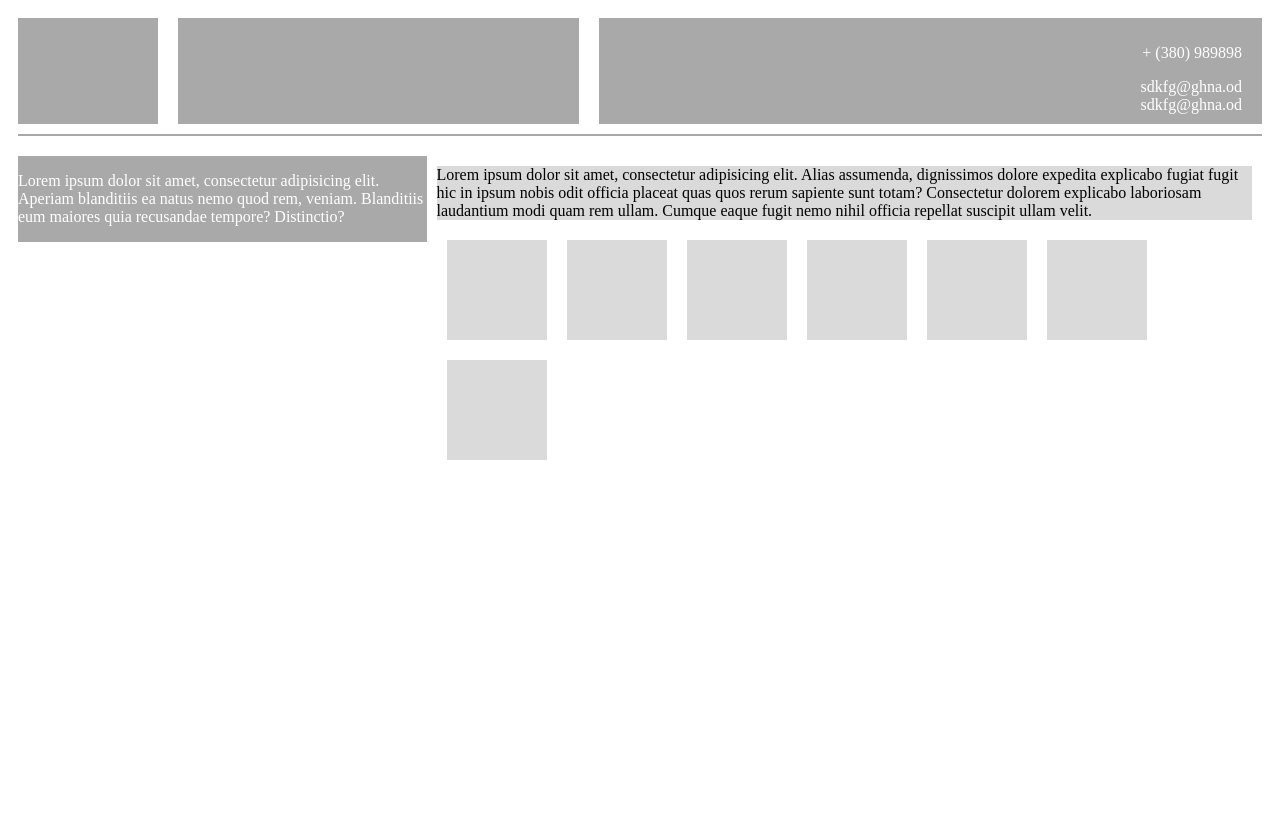
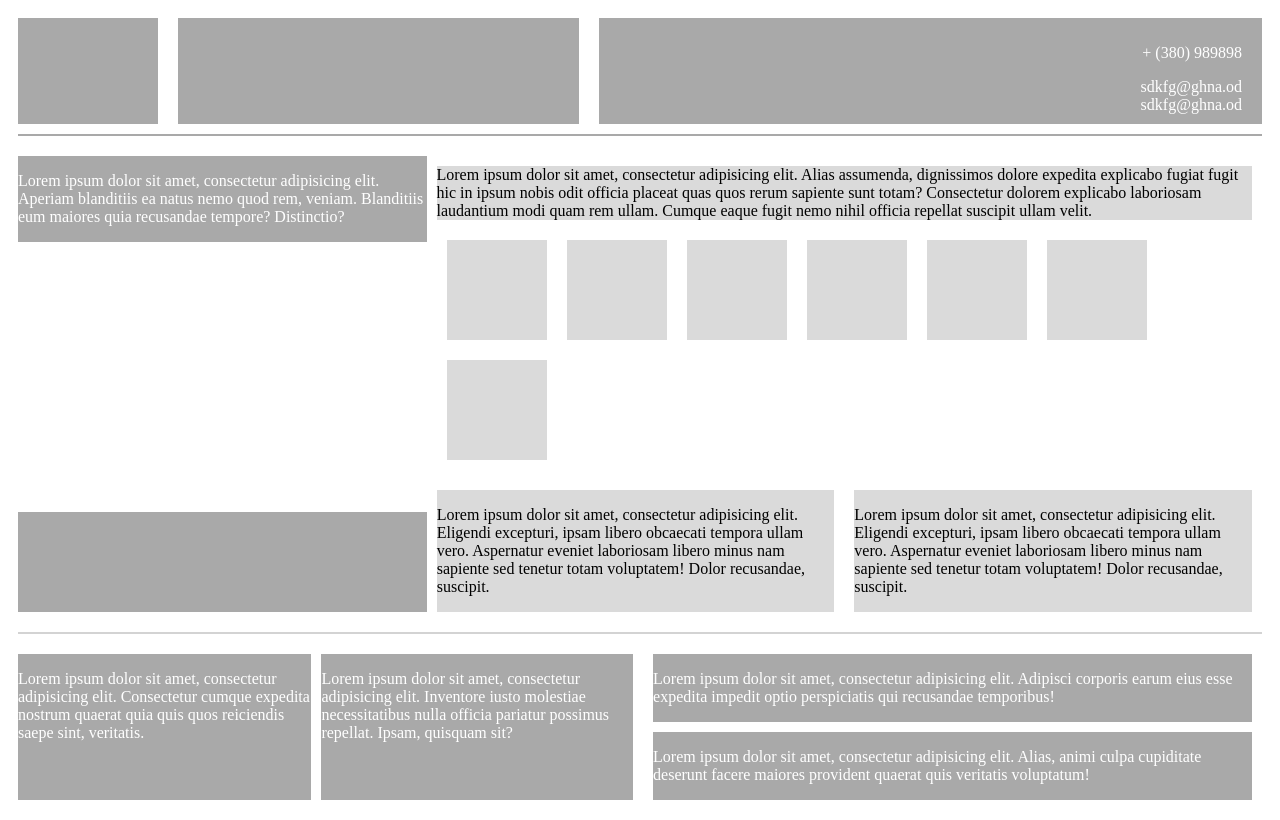
Before and after one commit to Denys-k/HTML-CSS-Practice, a plain HTML site: page Responsive Webpage HW/index.html in a window 1280 px wide. Drawn offline with Linux system fonts and the light colour scheme.

Commit message:
added homework

```diff
--- a/Responsive Webpage HW/index.html
+++ b/Responsive Webpage HW/index.html
@@ -15,17 +15,17 @@
         <a>sdkfg@ghna.od</a>
     </div>
 </div>
-<div class="horizontalline"></div>
+<div class="horizontalline1"></div>
 <div class="content2">
     <div class="uppercontent">
-        <div class="aside">
+        <div class="aside1">
             <p>
                 Lorem ipsum dolor sit amet, consectetur adipisicing elit. Aperiam blanditiis ea natus nemo quod rem, veniam. Blanditiis eum maiores quia recusandae tempore? Distinctio?
             </p>
         </div>
         <div class="upper">
             <div class="textblock"> Lorem ipsum dolor sit amet, consectetur adipisicing elit. Alias assumenda, dignissimos dolore expedita explicabo fugiat fugit hic in ipsum nobis odit officia placeat quas quos rerum sapiente sunt totam? Consectetur dolorem explicabo laboriosam laudantium modi quam rem ullam. Cumque eaque fugit nemo nihil officia repellat suscipit ullam velit.</div>
-            <div class="container">
+            <div class="container1">
                 <div class="square"></div>
                 <div class="square"></div>
                 <div class="square"></div>
@@ -37,7 +37,42 @@
         </div>
 
     </div>
+    <div class="lowercontent">
+        <div class="aside2">
+        </div>
+        <div class="lower">
+            <div class="container2">
+                <div class="blocks">
+                    <p>
+                        Lorem ipsum dolor sit amet, consectetur adipisicing elit. Eligendi excepturi, ipsam libero obcaecati tempora ullam vero. Aspernatur eveniet laboriosam libero minus nam sapiente sed tenetur totam voluptatem! Dolor recusandae, suscipit.
+                    </p>
+                </div>
+                <div class="blocks">
+                    <p>
+                        Lorem ipsum dolor sit amet, consectetur adipisicing elit. Eligendi excepturi, ipsam libero obcaecati tempora ullam vero. Aspernatur eveniet laboriosam libero minus nam sapiente sed tenetur totam voluptatem! Dolor recusandae, suscipit.
+                    </p>
+                </div>
+            </div>
+        </div>
+    </div>
 </div>
-<div class="content3"></div>
+<div class="horizontalline2"></div>
+<div class="content3">
+    <div class="first-block">
+        <p>Lorem ipsum dolor sit amet, consectetur adipisicing elit. Consectetur cumque expedita nostrum quaerat quia quis quos reiciendis saepe sint, veritatis.</p>
+    </div>
+    <div class="second-block">
+        <p>Lorem ipsum dolor sit amet, consectetur adipisicing elit. Inventore iusto molestiae necessitatibus nulla officia pariatur possimus repellat. Ipsam, quisquam sit?</p>
+    </div>
+    <div class="container3">
+        <div class="third-block">
+            <p>Lorem ipsum dolor sit amet, consectetur adipisicing elit. Adipisci corporis earum eius esse expedita impedit optio perspiciatis qui recusandae temporibus!</p>
+        </div>
+        <div class="fourth-block">
+            <p>Lorem ipsum dolor sit amet, consectetur adipisicing elit. Alias, animi culpa cupiditate deserunt facere maiores provident quaerat quis veritatis voluptatum!</p>
+        </div>
+    </div>
+</div>
+
 </body>
 </html>
--- a/Responsive Webpage HW/style.css
+++ b/Responsive Webpage HW/style.css
@@ -21,14 +21,32 @@
 .content2{
     margin: 20px 10px;
 }
-.horizontalline{
+.content3{
+    margin: 20px 10px;
+    display: flex;
+    align-items: stretch;
+    flex-wrap: nowrap;
+}
+.horizontalline1{
     height: 2px;
     background-color: darkgray;
     margin: 0 10px;
 }
-.aside{
+.horizontalline2{
+    height: 2px;
+    background-color: lightgray;
+    margin: 0 10px;
+}
+.aside1{
     background-color: darkgray;
     color: white;
+}
+.aside2 {
+    background-color: darkgray;
+    color: white;
+    height: 100px;
+    width: 1500px;
+    flex-grow: 1;
 }
 .upper>div{
     margin: 10px;
@@ -42,7 +60,21 @@
     display: flex;
     align-items: flex-start;
 }
-.container {
+.lowercontent {
+    display: flex;
+    align-items: flex-end;
+}
+.container1 {
+    display: flex;
+    flex-wrap: wrap;
+    justify-content: flex-start;
+}
+.container2 {
+    display: flex;
+    flex-wrap: nowrap;
+    justify-content: flex-start;
+}
+.container3 {
     display: flex;
     flex-wrap: wrap;
     justify-content: flex-start;
@@ -53,3 +85,29 @@
     margin: 10px;
     background-color: #dadada;
 }
+.blocks {
+    margin: 10px 10px 0 10px;
+    background-color: #dadada;
+}
+.first-block {
+    background-color: darkgray;
+    color: white;
+    flex-grow: 1;
+    margin: 0 10px 0 0;
+}
+.second-block {
+    background-color: darkgray;
+    color: white;
+    flex-grow: 1;
+    margin: 0 10px 0 0;
+}
+.third-block {
+    color: white;
+    margin: 0 10px 0 10px;
+    background-color: darkgray;
+}
+.fourth-block {
+    color: white;
+    margin: 10px 10px 0 10px;
+    background-color: darkgray;
+}
```
Also changed, not shown: Responsive Website/index.html (+47 -16 lines), Responsive Website/style.css (+23 -23 lines).
